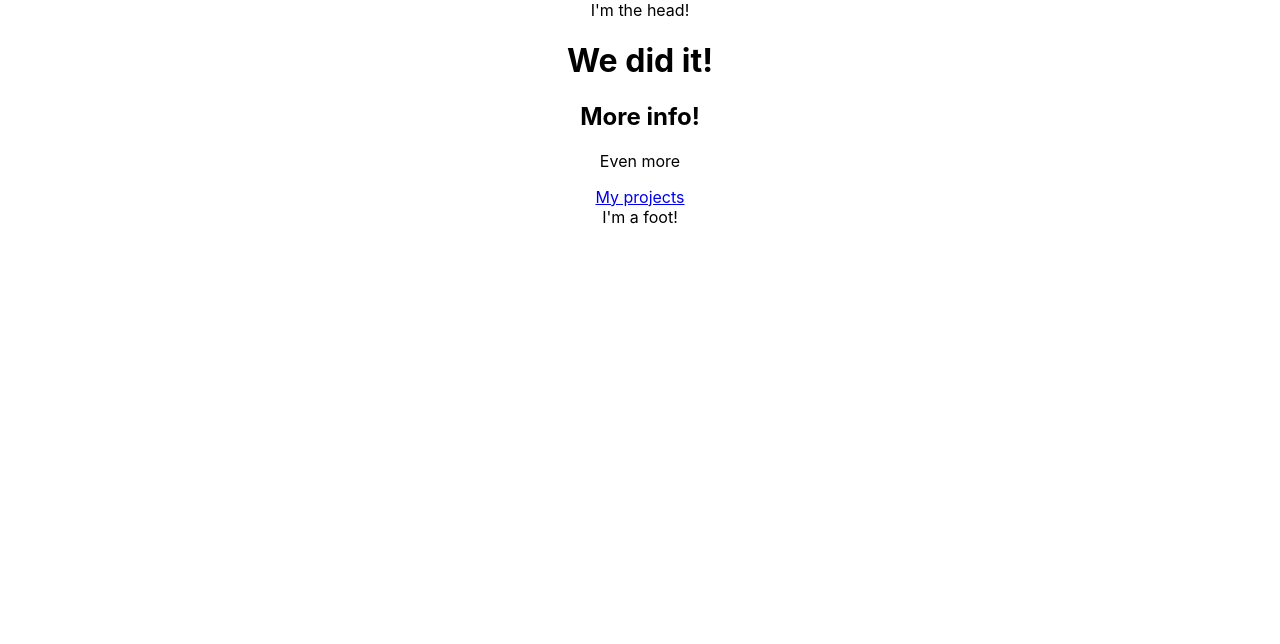
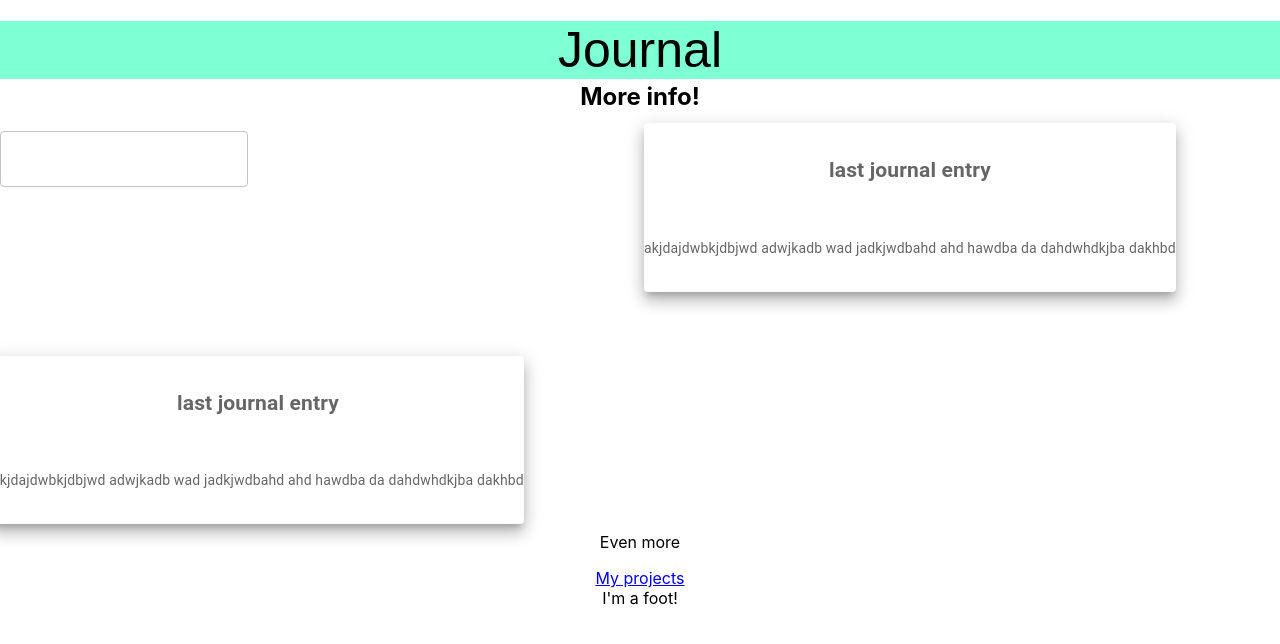
Before and after one commit to ampatte/LifeInFocus, a React (Create React App) app in the folder client/: page / in a window 1280 px wide. Shown: the top 644 px of the page. Built offline with nearby package versions, Linux system fonts and the light colour scheme.

Commit message:
wired homepage

```diff
--- a/client/package.json
+++ b/client/package.json
@@ -3,6 +3,9 @@
   "version": "0.1.0",
   "private": true,
   "dependencies": {
+    "@emotion/react": "^11.10.6",
+    "@emotion/styled": "^11.10.6",
+    "@mui/material": "^5.11.16",
     "@testing-library/jest-dom": "^5.16.5",
     "@testing-library/react": "^13.4.0",
     "@testing-library/user-event": "^13.5.0",
--- a/client/src/components/Header/Header.css
+++ b/client/src/components/Header/Header.css
@@ -0,0 +1,8 @@
+.header {
+    font-family: Arial, Helvetica, sans-serif;
+    font-size: 50px;
+    background-color: aquamarine;
+    width: 100%;
+    position: fixed;
+
+}
--- a/client/src/components/Header/Header.js
+++ b/client/src/components/Header/Header.js
@@ -5,7 +5,7 @@ function Header() {
     return (
     <header className='header'>
 
-        I'm the head!
+        Journal
 
     </header>
     );
--- /dev/null
+++ b/client/src/components/JournalEntry/JournalEntry.js
@@ -0,0 +1,14 @@
+import './JournalEntry.css';
+import Grid from "@mui/material/Unstable_Grid2"; // Grid version 2
+import TextField from '@mui/material/TextField';
+
+function JournalEntry() {
+    return (
+    <Grid container>
+
+        <TextField/>
+
+    </Grid>
+    );
+    }
+    export default JournalEntry;
--- /dev/null
+++ b/client/src/components/LastEntry/LastEntry.js
@@ -0,0 +1,28 @@
+import "./LastEntry.css";
+import Grid from "@mui/material/Unstable_Grid2"; // Grid version 2
+import Paper from "@mui/material/Paper";
+import Box from "@mui/material/Box";
+import { createTheme, ThemeProvider, styled } from "@mui/material/styles";
+
+const Item = styled(Paper)(({ theme }) => ({
+  ...theme.typography.body2,
+  textAlign: "center",
+  color: theme.palette.text.secondary,
+  //height: 60,
+  lineHeight: "60px",
+}));
+
+function LastEntry() {
+  return (
+    <Grid container spacing={2}>
+      <Item elevation={10}>
+        <h2>last journal entry</h2>
+        <p>
+          akjdajdwbkjdbjwd adwjkadb wad jadkjwdbahd ahd hawdba da dahdwhdkjba
+          dakhbd
+        </p>
+      </Item>
+    </Grid>
+  );
+}
+export default LastEntry;
--- /dev/null
+++ b/client/src/components/Rotating/Rotating.js
@@ -0,0 +1,28 @@
+import "./Rotating.css";
+import Grid from "@mui/material/Unstable_Grid2"; // Grid version 2
+import Paper from "@mui/material/Paper";
+import Box from "@mui/material/Box";
+import { createTheme, ThemeProvider, styled } from "@mui/material/styles";
+
+const Item = styled(Paper)(({ theme }) => ({
+  ...theme.typography.body2,
+  textAlign: "center",
+  color: theme.palette.text.secondary,
+  //height: 60,
+  lineHeight: "60px",
+}));
+
+function Rotating() {
+  return (
+    <Grid container spacing={2}>
+      <Item elevation={10}>
+        <h2>last journal entry</h2>
+        <p>
+          akjdajdwbkjdbjwd adwjkadb wad jadkjwdbahd ahd hawdba da dahdwhdkjba
+          dakhbd
+        </p>
+      </Item>
+    </Grid>
+  );
+}
+export default Rotating;
--- a/client/src/pages/Homepage.js
+++ b/client/src/pages/Homepage.js
@@ -1,10 +1,24 @@
 import { NavLink } from "react-router-dom";
+import Grid from "@mui/material/Unstable_Grid2"; // Grid version 2
+
+import JournalEntry from "../components/JournalEntry/JournalEntry";
+import LastEntry from "../components/LastEntry/LastEntry";
+import Rotating from "../components/Rotating/Rotating";
+
 
 function Homepage() {
   return (
     <div className="home-container">
       <h1>We did it!</h1>
       <h2>More info!</h2>
+
+
+      <Grid container rowSpacing={10} columnSpacing={{ xs: 1, sm: 2, md: 3 }}>
+        <Grid xs={6}> <JournalEntry/> </Grid>
+        <Grid xs={6}> <LastEntry/> </Grid>
+        <Grid xs={6}> <Rotating/></Grid>
+        <Grid xs={6}></Grid>
+      </Grid>
       <p>Even more</p>
 
       <NavLink className="button" to="entries">
```
Also changed, not shown: client/src/components/JournalEntry/JournalEntry.css (added), client/src/components/LastEntry/LastEntry.css (added), client/src/components/Rotating/Rotating.css (added), 1 other file (tests, documents, lock files or other folders). Lines whose indentation alone changed are shown as unchanged.
